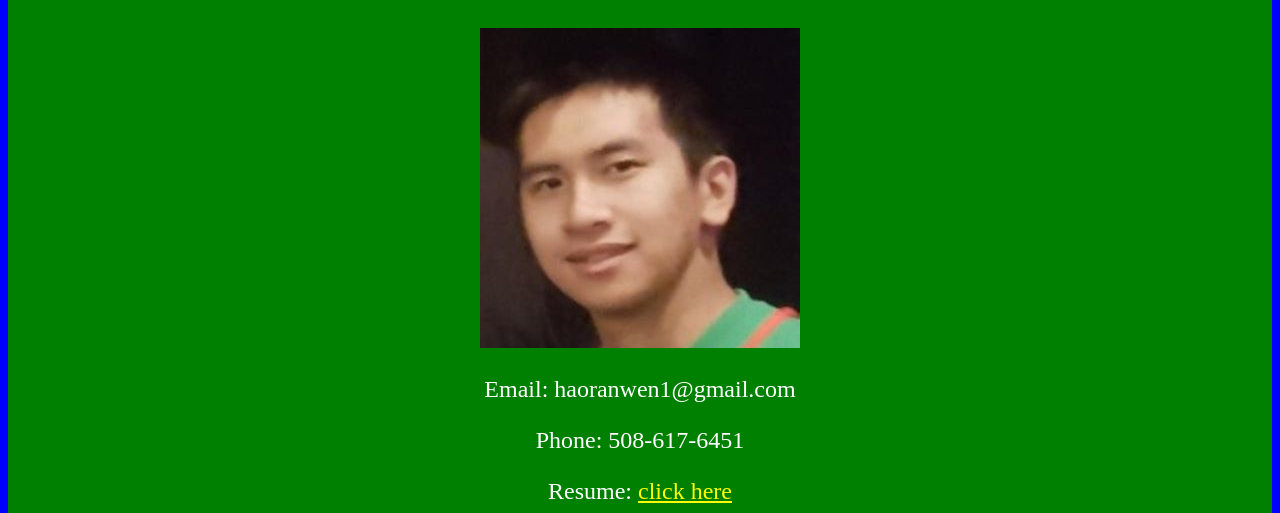
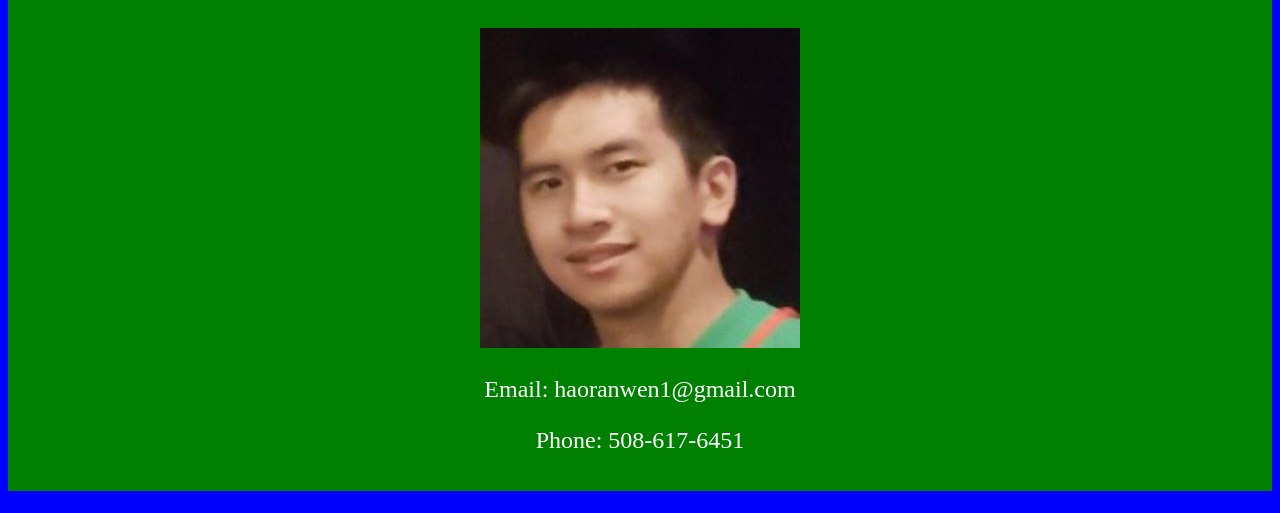
Before and after one commit to manhouyin/manhouyin.github.io, a plain HTML site: page index.html in a window 1280 px wide. Shown: the part 152-665 px from the top of the page. Drawn offline with Linux system fonts and the light colour scheme.

Commit message:
Update index.html
link updates

```diff
--- a/index.html
+++ b/index.html
@@ -11,7 +11,6 @@
         <img alt="profile picture of Haoran" src="images/Profile_Photo.jpg">
         <p class="top_p">Email: haoranwen1@gmail.com</p>
         <p class="top_p">Phone: 508-617-6451</p>
-        <p class="top_p">Resume: <a href="files/Haoran_Wen_Resume.pdf" style="color:yellow;">click here</a></p>
     </div>
     <div class="border">
         <h1>INFORMATION</h1>
```
